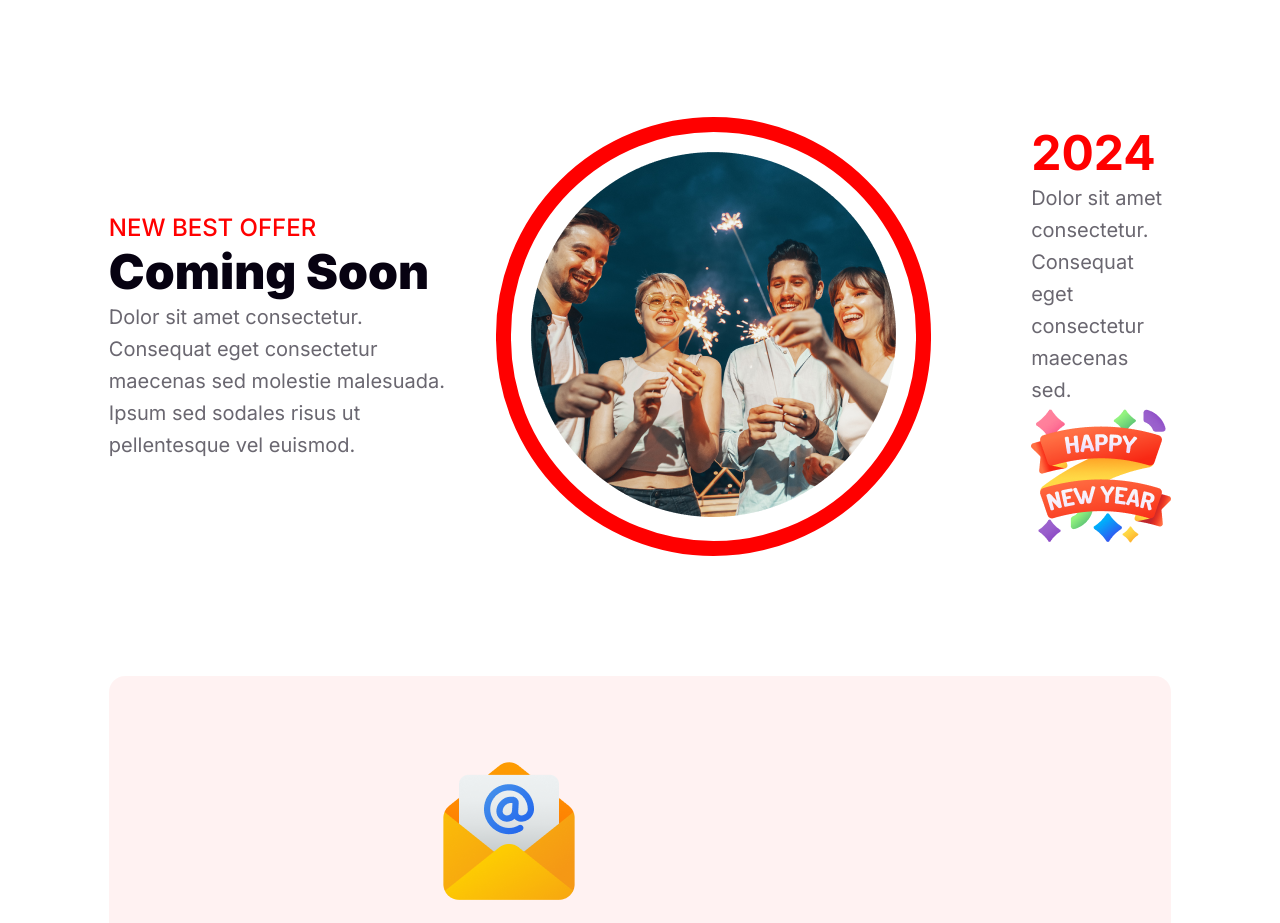
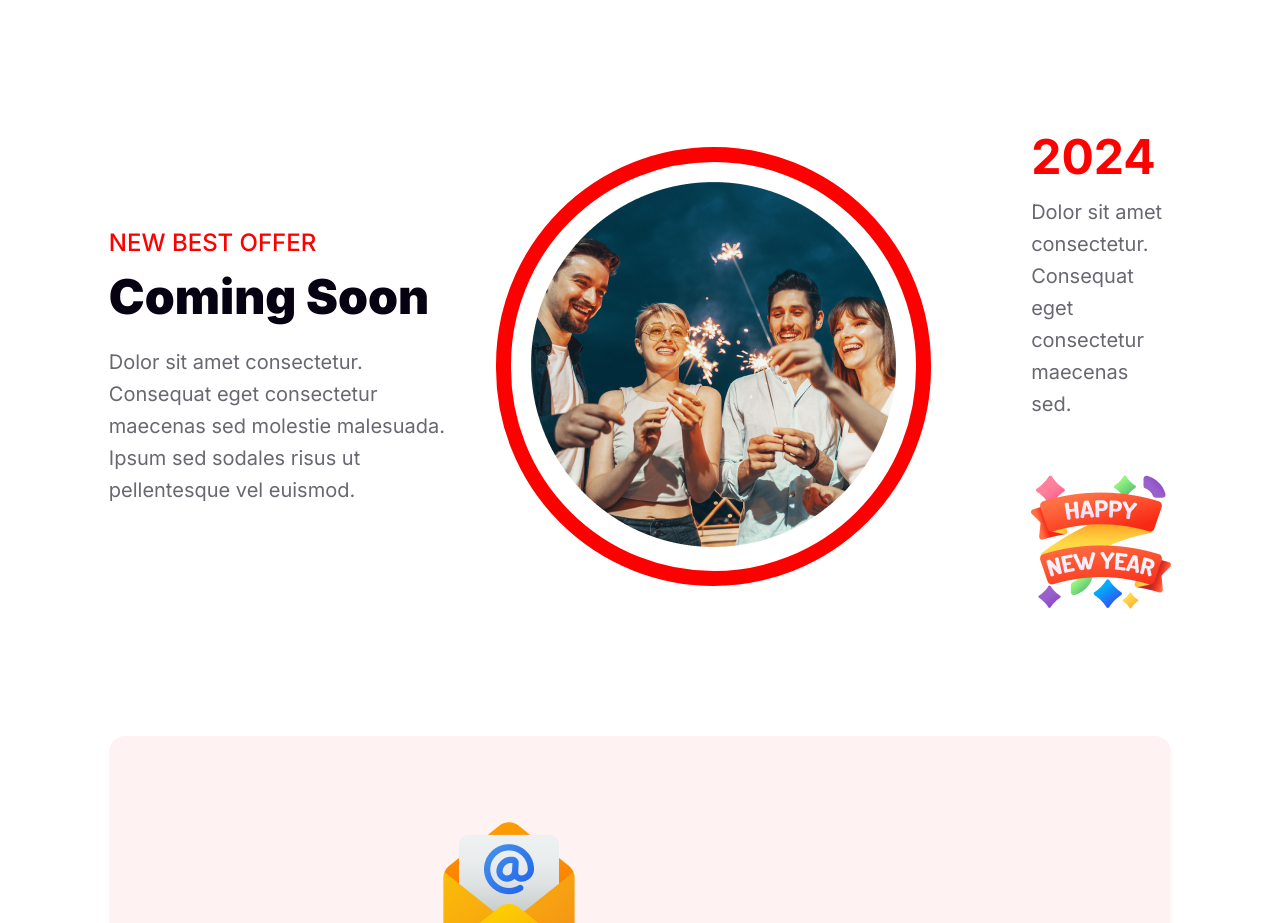
Before and after one commit to shahriyar06/New_year-website, a plain HTML site: page index.html in a window 1280 px wide. Shown: the part 2708-3631 px from the top of the page. Drawn offline with Linux system fonts and the light colour scheme.

Commit message:
offer section css

```diff
--- a/style/styles.css
+++ b/style/styles.css
@@ -138,6 +138,7 @@ body{
     color: #070211;
     font-size: 48px;
     font-weight: 900;
+    margin: 10px 0 20px;
 }
 .offer-details >p{
     color: rgba(7, 2, 17, 0.60);
@@ -157,6 +158,7 @@ body{
     color: #F00;
     font-size: 48px;
     font-weight: 700;
+    margin-top: 10px;
 }
 .offer-description > p{
     color: rgba(7, 2, 17, 0.60);
@@ -164,10 +166,12 @@ body{
     font-weight: 400;
     line-height: 32px;
     max-width: 300px;
+    margin: 10px 0 42px;
 }
 .offer-description > img{
     width: 140px;
     height: 140px;
+    margin-top: 10px;
 }
 /* main subscribe part */
 .subscribe-container{
```
